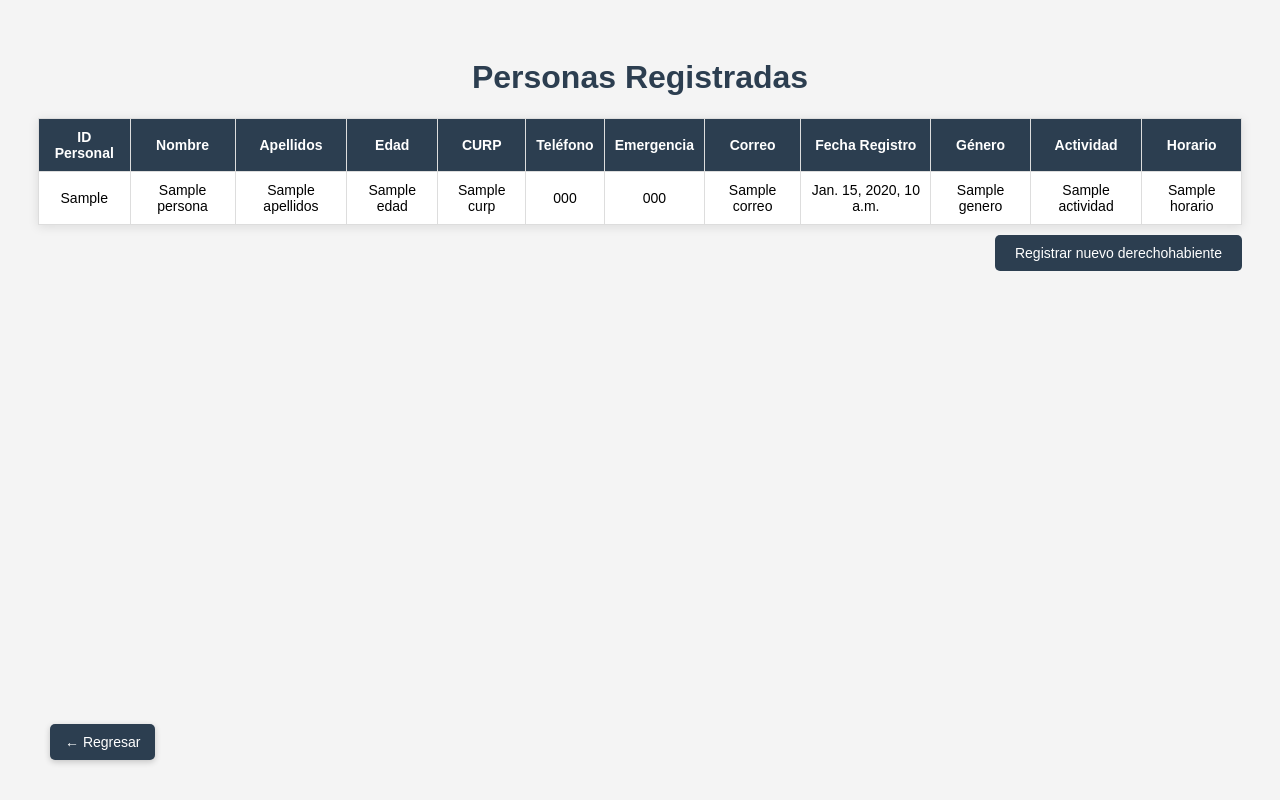
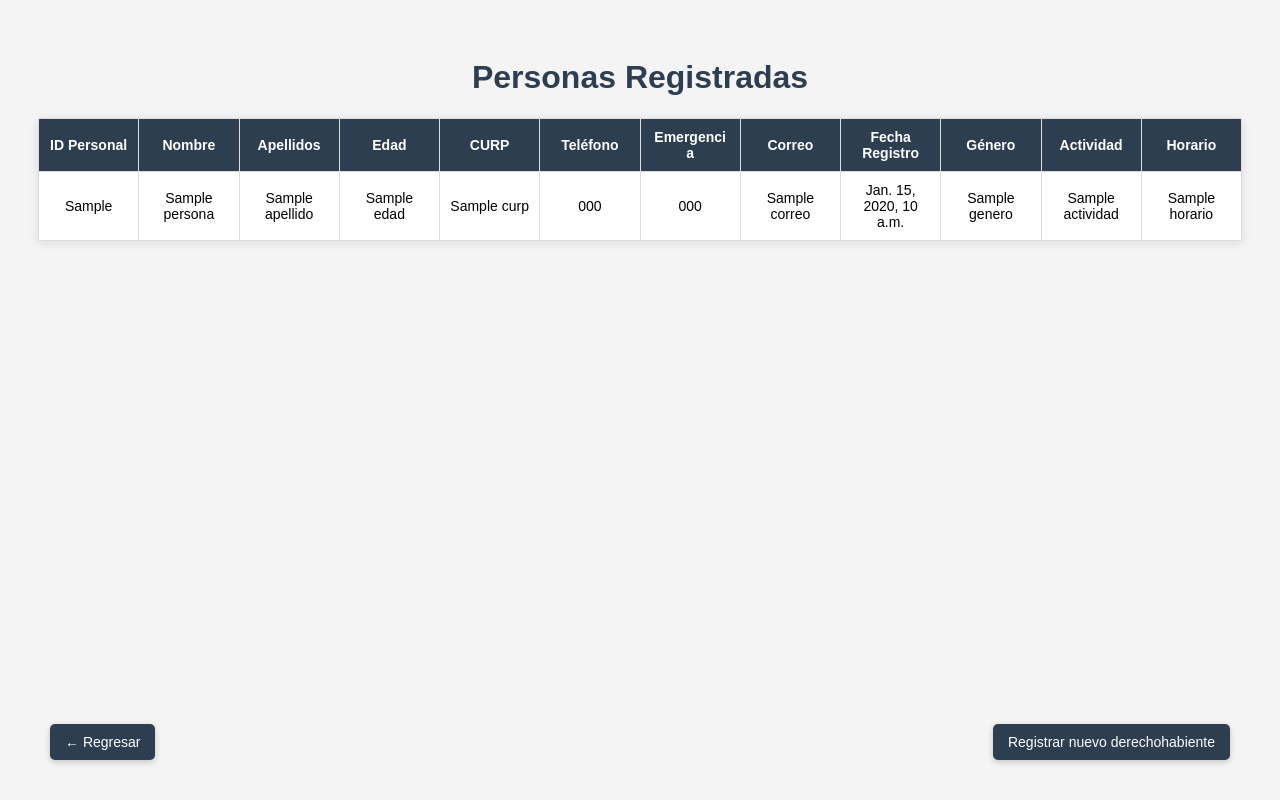
Before and after one commit to AlexandroDlv/AsISSSTE, a Django app: page /personas/ in a window 1280 px wide. Run offline with Django 5.2, Linux system fonts and the light colour scheme; tables that the repository leaves empty hold one stand-in row (values such as "Sample post"); a database or web service that is not in the repository returns one stand-in record (values such as "Sample title").

Commit message:
mas avances en htmls y css

```diff
--- a/AsISSSTE/page/static/css/personas.css
+++ b/AsISSSTE/page/static/css/personas.css
@@ -12,6 +12,7 @@ h1 {
 table {
     width: 100%;
     border-collapse: collapse;
+    table-layout: fixed;
     margin-top: 20px;
     background-color: white;
     box-shadow: 0 2px 10px rgba(0,0,0,0.1);
@@ -21,6 +22,8 @@ th, td {
     padding: 10px;
     border: 1px solid #ddd;
     text-align: center;
+    word-wrap: break-word;     /* permite cortar palabras largas */
+    white-space: normal;       /* permite que el texto baje de línea */
     font-size: 14px;
 }
 
@@ -52,15 +55,17 @@ tr:hover {
 }
 
 .btn-registrar {
-    display: inline-block;
-    margin: 10px 0 20px auto;
-    padding: 10px 20px;
-    background-color:#2c3e50;
+    position: fixed;
+    bottom: 40px;
+    right: 50px;
+    background-color: #2c3e50;
     color: white;
     text-decoration: none;
+    padding: 10px 15px;
     border-radius: 5px;
     font-size: 14px;
-    float: right;
+    box-shadow: 0 2px 6px rgba(0,0,0,0.2);
+    z-index: 10;
 }
 
 .btn-registrar:hover {
--- a/AsISSSTE/page/templates/actividades.html
+++ b/AsISSSTE/page/templates/actividades.html
@@ -4,7 +4,7 @@
     <meta charset="UTF-8">
     <title>Actividades</title>
     {% load static %}
-    <link rel="stylesheet" href="{% static 'css/actividades.css' %}">
+    <link rel="stylesheet" href="{% static 'css/actividad.css' %}">
 </head>
 <body>
     <h1>Listado de Actividades</h1>
--- a/AsISSSTE/page/templates/personas.html
+++ b/AsISSSTE/page/templates/personas.html
@@ -32,7 +32,7 @@
                 <tr>
                     <td>{{ persona.id_Personal }}</td>
                     <td>{{ persona.nombre }}</td>
-                    <td>{{ persona.apellidos }}</td>
+                    <td>{{ persona.apellido }}</td>
                     <td>{{ persona.edad }}</td>
                     <td>{{ persona.curp }}</td>
                     <td>{{ persona.telefono }}</td>
--- a/AsISSSTE/page/views.py
+++ b/AsISSSTE/page/views.py
@@ -70,7 +70,7 @@ def registro_derechohabiente(request):
             "horario": request.POST.get("horario")
         }
         personas_col.insert_one(datos)
-        return redirect("personas")
+        return redirect("vista_personas")
 
     actividades = list(actividades_col.find())
     actividades_json = convertir_actividades(actividades)
```
Also changed, not shown: AsISSSTE/page/static/css/actividad.css (renamed from AsISSSTE/page/static/css/actividades.css, +16 -0 lines).
